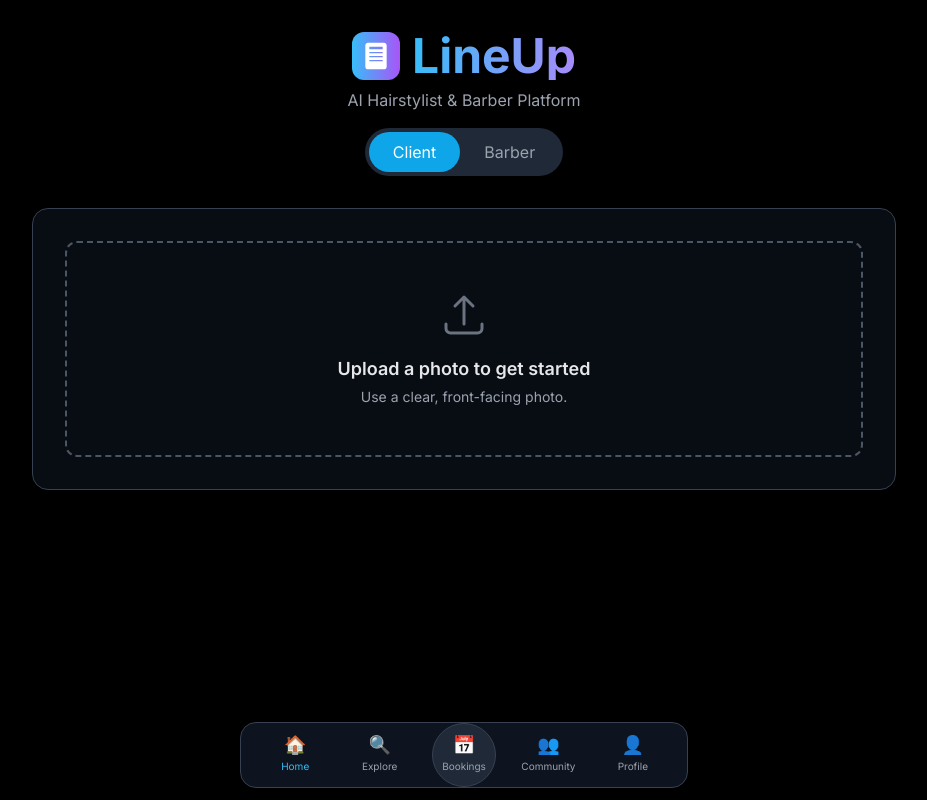
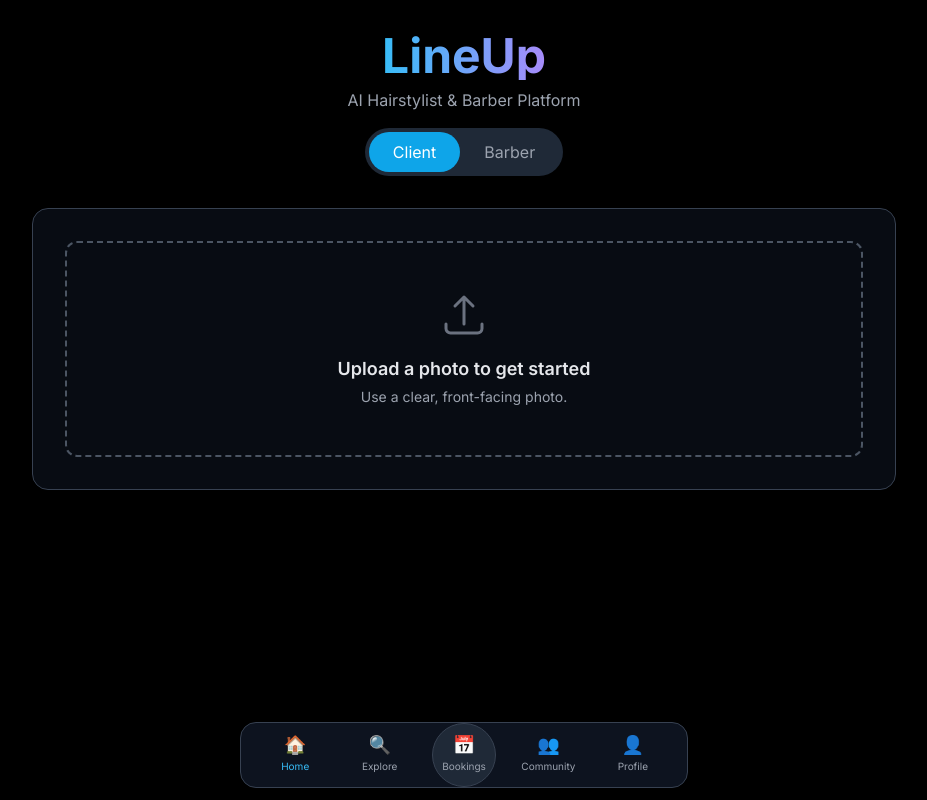
Before and after one commit to shreyas-shrestha/LineUp, a plain HTML site: page index.html in a window 1280 px wide. Shown: the whole page, without its empty margins (176-1103 px from the left). Drawn offline with nearby package versions, Linux system fonts and the light colour scheme; no server answers; a script that the page names is missing.

Commit message:
Update index.html

```diff
--- a/index.html
+++ b/index.html
@@ -23,14 +23,9 @@
 </head>
 <body class="bg-black text-gray-200 min-h-screen">
   <div id="app" class="container mx-auto max-w-4xl pb-24">
-    <!-- Header -->
+    <!-- Header (Logo Removed) -->
     <header class="text-center p-4 md:p-8">
-      <div class="flex items-center justify-center gap-3 mb-2">
-        <div class="w-12 h-12 bg-gradient-to-r from-sky-400 to-purple-500 rounded-xl flex items-center justify-center">
-          <svg class="w-8 h-8 text-white" fill="currentColor" viewBox="0 0 24 24">
-            <path d="M6 2h12c1.1 0 2 .9 2 2v16c0 1.1-.9 2-2 2H6c-1.1 0-2-.9-2-2V4c0-1.1.9-2 2-2zm1 3v2h10V5H7zm0 4v1h10V9H7zm0 3v1h10v-1H7zm0 3v1h10v-1H7z"/>
-          </svg>
-        </div>
+      <div class="flex items-center justify-center mb-2">
         <h1 class="text-4xl md:text-5xl font-bold gradient-text">LineUp</h1>
       </div>
       <p class="text-gray-400">AI Hairstylist & Barber Platform</p>
@@ -125,7 +120,6 @@
           <p id="barber-intro" class="text-center text-gray-400 mb-8">Enter your location to find real barbershops near you.</p>
           <div id="barber-list-container" class="space-y-4"></div>
         </div>
-
 
         <!-- Appointments Tab (Bookings) -->
         <div id="appointments-tab-content" class="tab-content hidden px-4">
@@ -288,7 +282,7 @@
     </nav>
   </div>
 
-  <!-- Modals (unchanged) -->
+  <!-- Modals -->
 
   <!-- Add Post Modal -->
   <div id="add-post-modal" class="fixed inset-0 bg-black/50 modal hidden z-50 flex items-center justify-center p-4">
@@ -369,7 +363,7 @@
       </div>
 
       <!-- Virtual Try-On Interface -->
-        <div class="virtual-tryon-container mx-auto mb-6" style="width: 640px; height: 480px; position: relative; border-radius: 1rem; overflow: hidden; background: #1a1a1a;">
+      <div class="virtual-tryon-container mx-auto mb-6" style="width: 640px; height: 480px; position: relative; border-radius: 1rem; overflow: hidden; background: #1a1a1a;">
         <video id="virtual-tryon-video" style="position: absolute; top: 0; left: 0; width: 100%; height: 100%; object-fit: cover;" autoplay muted playsinline></video>
         <img id="virtual-tryon-photo" alt="Try-on photo" style="position: absolute; top: 0; left: 0; width: 100%; height: 100%; object-fit: contain; display: none;" />
         <div id="virtual-tryon-canvas" style="position: absolute; top: 0; left: 0; width: 100%; height: 100%; pointer-events: auto;"></div>
```
